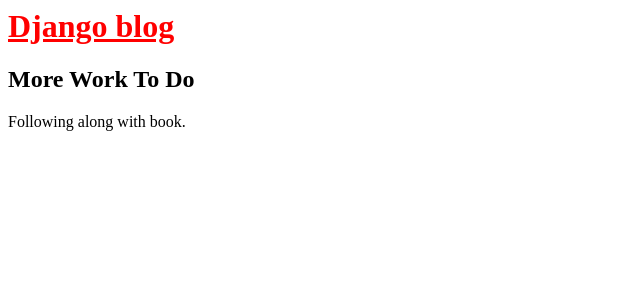
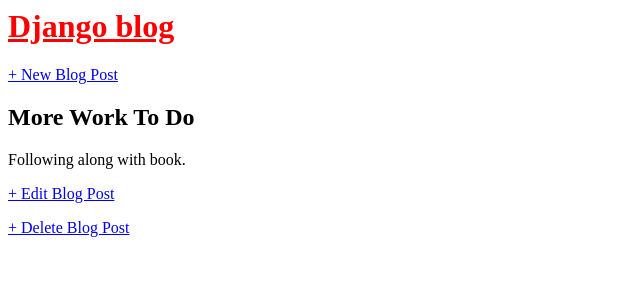
Before and after one commit to DavidWWilkinson/blog, a Django app: page /post/2/ in a window 1280 px wide. Shown: the top 300 px of the page, without its empty margins (0-640 px from the left). Run offline with Django 4.2, Linux system fonts and the light colour scheme; data comes from the database, SQL or seed files in the repository; both versions use the stored data as it was after the commit.

Commit message:
Blog Forms Section

```diff
--- a/blog/urls.py
+++ b/blog/urls.py
@@ -1,7 +1,16 @@
 from django.urls import path
-from .views import BlogListView, BlogDetailView
+from .views import (
+    BlogListView,
+    BlogDetailView,
+    BlogCreateView,
+    BlogUpdateView,
+    BlogDeleteView,
+)
 
 urlpatterns = [
+    path("post/new/", BlogCreateView.as_view(), name="post_new"),
     path("post/<int:pk>/", BlogDetailView.as_view(), name="post_detail"),
+    path("post/<int:pk>/edit/", BlogUpdateView.as_view(), name="post_edit"),
+    path("post/<int:pk>/delete/", BlogDeleteView.as_view(), name="post_delete"),
     path("", BlogListView.as_view(), name="home"),
 ]
--- a/blog/views.py
+++ b/blog/views.py
@@ -1,5 +1,8 @@
-from pdb import post_mortem
+#from pdb import post_mortem
 from django.views.generic import ListView, DetailView
+from django.views.generic.edit import CreateView, UpdateView, DeleteView
+from django.urls import reverse_lazy
+
 from .models import Post
 # Create your views here.
 class BlogListView(ListView):
@@ -9,3 +12,18 @@
 class BlogDetailView(DetailView):
     model = Post
     template_name = "post_detail.html"
+
+class BlogCreateView(CreateView):
+    model = Post
+    template_name = "post_new.html"
+    fields = ["title", "author", "body"]
+
+class BlogUpdateView(UpdateView):
+    model = Post
+    template_name = "post_edit.html"
+    fields = ["title", "body"]
+
+class BlogDeleteView(DeleteView):
+    model = Post
+    template_name = "post_delete.html"
+    success_url = reverse_lazy("home")
--- a/templates/base.html
+++ b/templates/base.html
@@ -8,10 +8,16 @@
 </head>
 
 <body>
-    <header>
-        <h1><a href="{% url 'home' %}">Django blog</a></h1>
-    </header>
     <div>
+        <header>
+            <div class="nav-left">
+                <h1><a href="{% url 'home' %}">Django blog</a></h1>
+            </div>
+            <div class="nav-right">
+                <a href="{% url 'post_new' %}">+ New Blog Post</a>
+            </div>
+
+        </header>
         {% block content %}
         {% endblock content %}
     </div>
--- a/templates/post_detail.html
+++ b/templates/post_detail.html
@@ -6,4 +6,7 @@
     <h2>{{ post.title }}</h2>
     <p>{{ post.body }}</p>
 </div>
+
+<p><a href="{% url 'post_edit' post.pk %}">+ Edit Blog Post</a></p>
+<p><a href="{% url 'post_delete' post.pk %}">+ Delete Blog Post</a></p>
 {% endblock content %}
```
Also changed, not shown: templates/post_delete.html (added, +10 -0 lines), templates/post_edit.html (added, +10 -0 lines), templates/post_new.html (added, +10 -0 lines), db.sqlite3.
